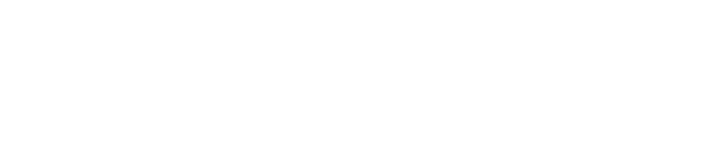
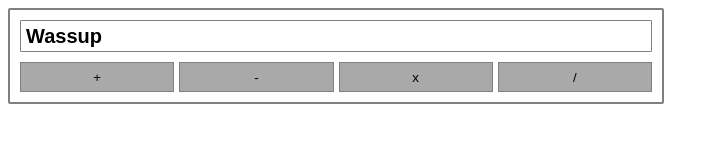
Before and after one commit to Josh1McClean/My-Calculator, a plain HTML site: page index.html in a window 1280 px wide. Shown: the whole page, without its empty margins (0-719 px from the left). Drawn offline with Linux system fonts and the light colour scheme.

Commit message:
Second Edit

```diff
--- a/app.css
+++ b/app.css
@@ -0,0 +1,47 @@
+/*Section1: */
+.calculator {
+    border: 2px solid grey;
+    padding: 10px;
+    display: inline-block;
+    width: 50%;
+    border-radius: 2px;
+}
+
+/*Section2: */
+.result {
+    border: 1px solid grey;
+    margin-bottom: 10px;
+    border-radius: 1px;
+    padding-left: 5px;
+    height: 30px;
+    display: flex;
+    align-items: center;
+}
+
+/*Section3: */
+.result-text {
+    font-size: 20px;
+    font-weight: bold;
+    font-family: Arial, Helvetica, sans-serif;
+}
+
+/*Section4: */
+.row {
+    display: flex;
+    height: 30px;
+    gap: 5px;
+}
+
+.btn {
+    flex: 1;
+    background-color: gainsboro;
+    border: 1px solid grey;
+}
+
+.grey button {
+    background-color: darkgray;
+}
+
+.btn:active {
+    background-color: slategray;
+}
--- a/index.html
+++ b/index.html
@@ -9,7 +9,19 @@
 </head>
 
 <body>
+    <!--Section1: -->
+    <div class="calculator">
+        <div class="result">
+            <span class="result-text">Wassup</span>
+        </div>
 
+        <div class="row grey">
+            <button class="btn">+</button>
+            <button class="btn">-</button>
+            <button class="btn">x</button>
+            <button class="btn">/</button>
+        </div>
+    </div>
 
     <script src="app.js"></script>
 </body>
```
